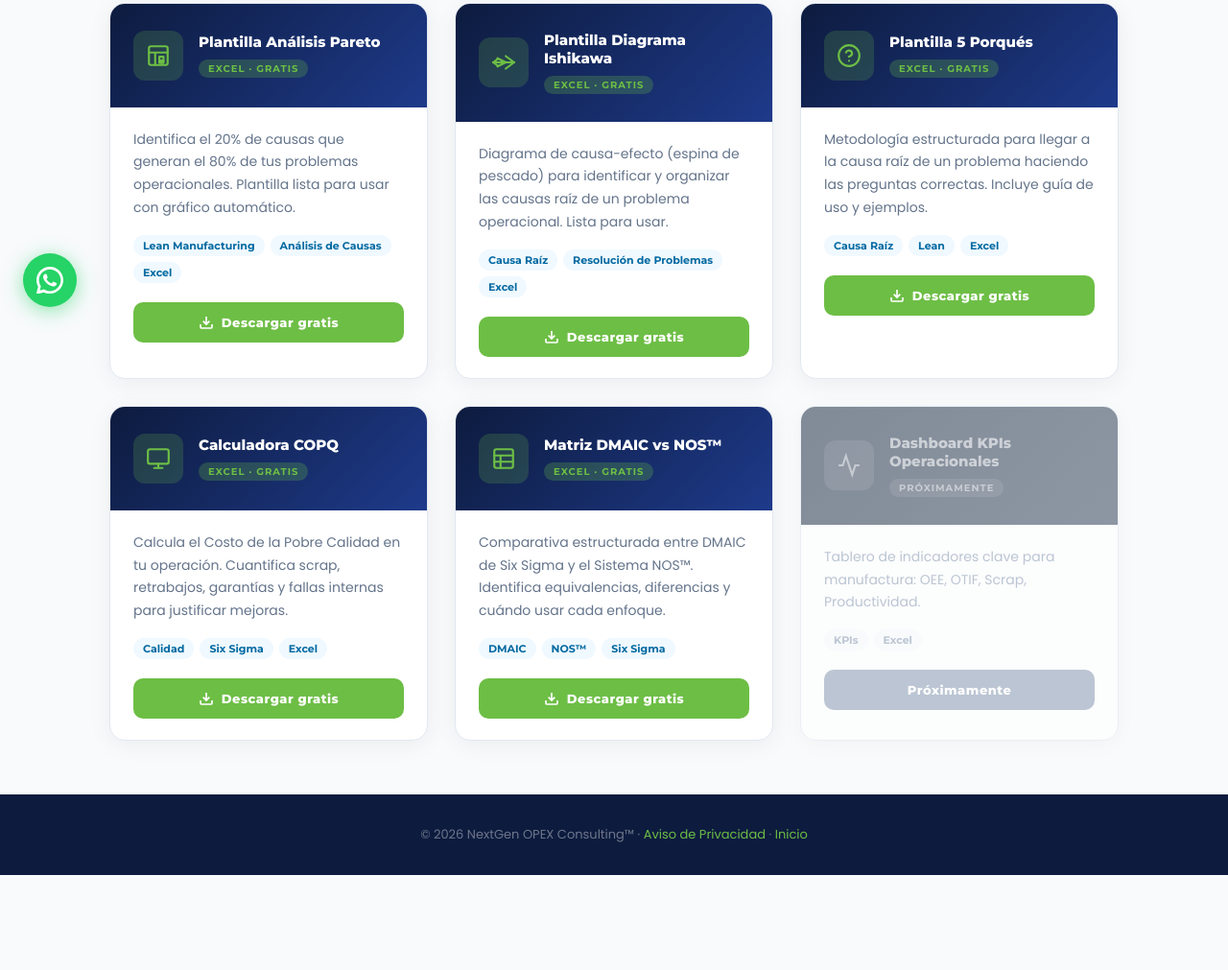
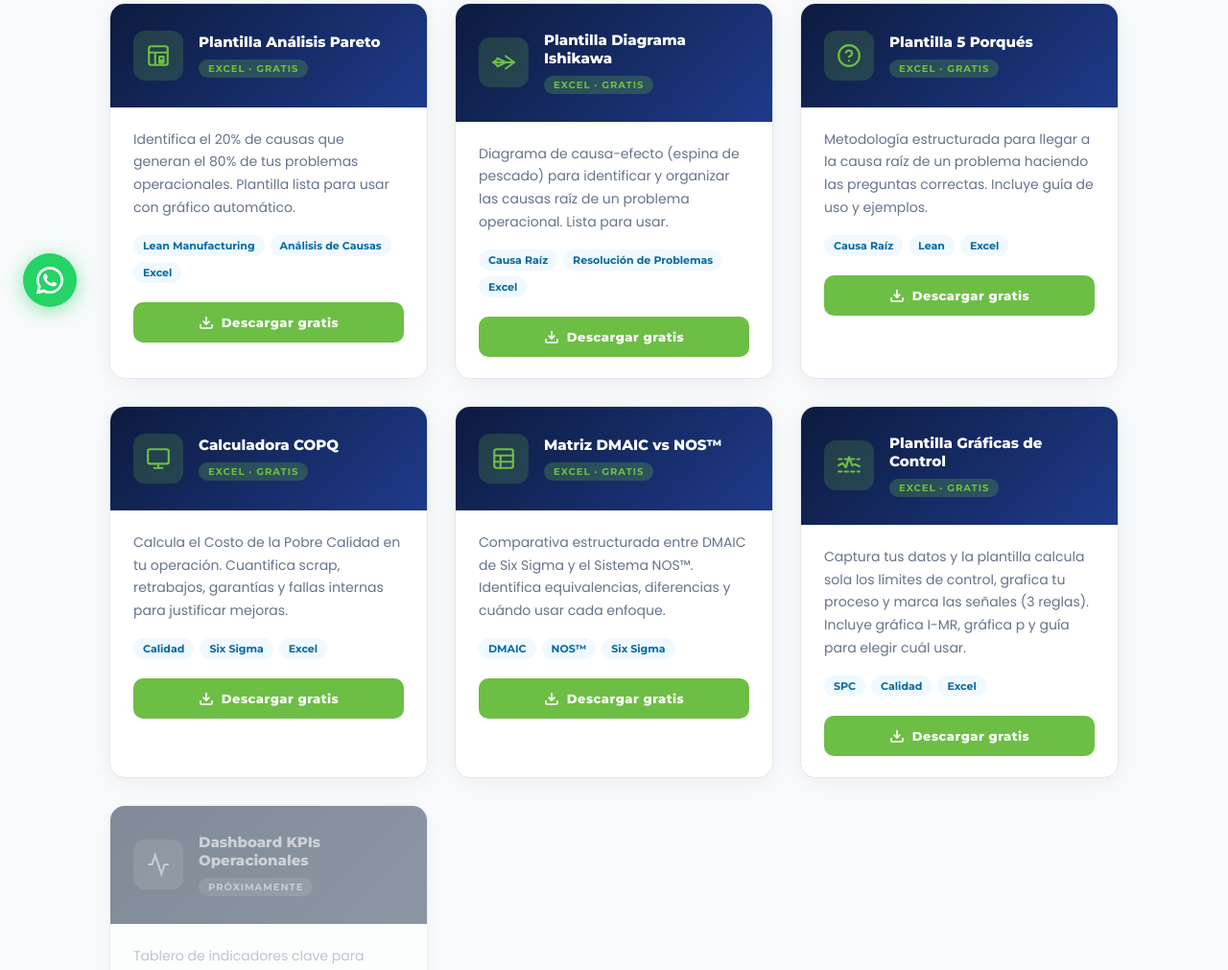
Before and after one commit to NextGen-Opex-Consulting/nextgenopexco-web, a plain HTML site: page recursos.html in a window 1280 px wide. Shown: the part 456-1467 px from the top of the page at 96% size. Before the commit the page ends 1368 px from the top, so only its background shows below. Drawn offline with Linux system fonts and the light colour scheme.

Commit message:
recursosupd

```diff
--- a/recursos.html
+++ b/recursos.html
@@ -437,6 +437,31 @@
     </div>
   </div>
 
+  <!-- RECURSO 6: Plantilla Gráficas de Control -->
+  <div class="recurso-card">
+    <div class="card-header">
+      <div class="card-icon">
+        <svg width="26" height="26" viewBox="0 0 24 24" fill="none" stroke="#6DBE45" stroke-width="2" stroke-linecap="round" stroke-linejoin="round"><line x1="2" y1="6" x2="22" y2="6" stroke-dasharray="3 3"/><line x1="2" y1="18" x2="22" y2="18" stroke-dasharray="3 3"/><polyline points="2 12 6 10 9 14 12 4 15 12 18 11 22 13"/></svg>
+      </div>
+      <div class="card-header-text">
+        <h3>Plantilla Gráficas de Control</h3>
+        <span class="card-badge">Excel · Gratis</span>
+      </div>
+    </div>
+    <div class="card-body">
+      <p>Captura tus datos y la plantilla calcula sola los límites de control, grafica tu proceso y marca las señales (3 reglas). Incluye gráfica I-MR, gráfica p y guía para elegir cuál usar.</p>
+      <div class="card-tags">
+        <span class="tag">SPC</span>
+        <span class="tag">Calidad</span>
+        <span class="tag">Excel</span>
+      </div>
+      <button class="btn-download" onclick="abrirModal('Plantilla_Graficas_de_Control_NextGenOPEX.xlsx', 'Plantilla Gráficas de Control')">
+        <svg width="16" height="16" viewBox="0 0 24 24" fill="none" stroke="currentColor" stroke-width="2.5"><path d="M21 15v4a2 2 0 01-2 2H5a2 2 0 01-2-2v-4M7 10l5 5 5-5M12 15V3"/></svg>
+        Descargar gratis
+      </button>
+    </div>
+  </div>
+
   <!-- PRÓXIMAMENTE -->
   <div class="recurso-card" style="opacity:.6; pointer-events:none;">
     <div class="card-header" style="background:linear-gradient(135deg,#334155,#475569);">
```
